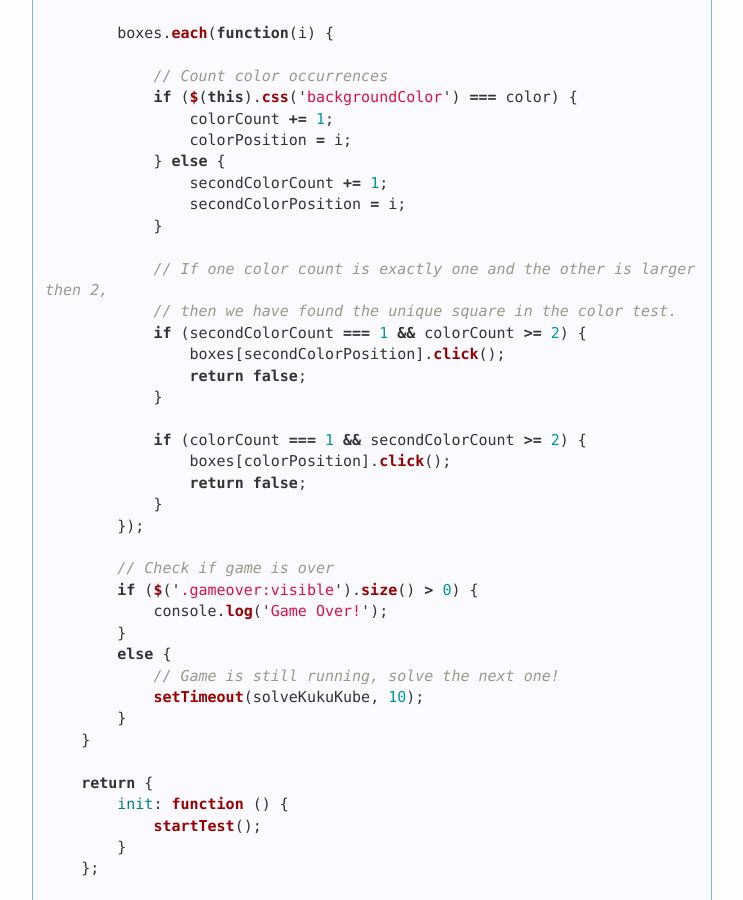
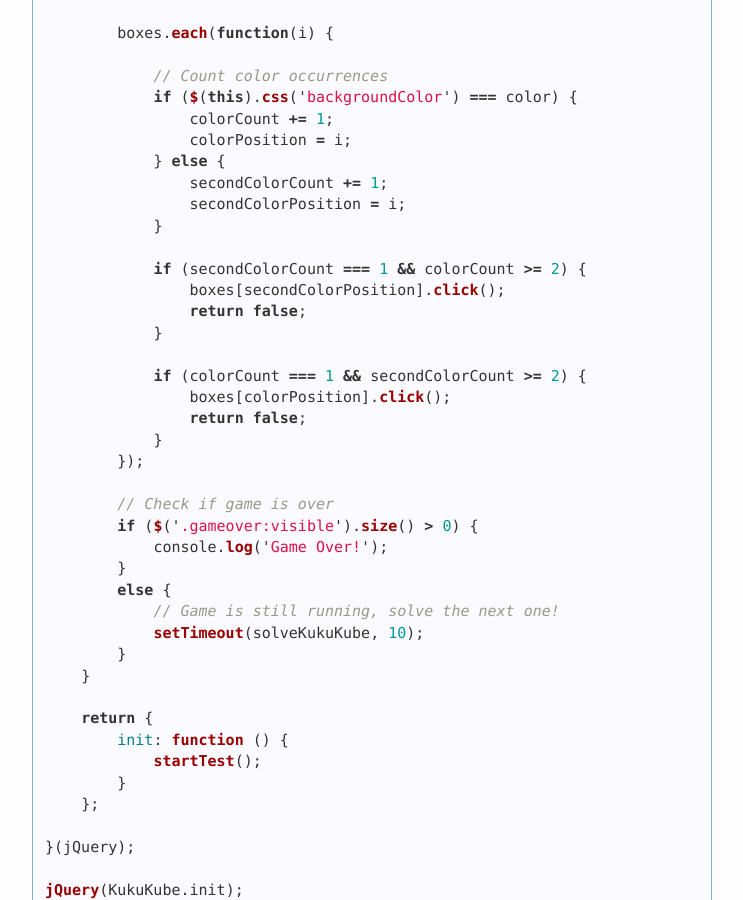
Before and after one commit to markusos/markusos.github.io, a Jekyll site: the page built from _posts/2015-04-10-automatically-solve-kuku-kube-with-javascript.markdown, in a window 1280 px wide and 900 px high, scrolled down 3112 px. Shown: the whole window, without its empty margins (268-1011 px from the left). Built offline with Jekyll 4.4.1, drawn with Linux system fonts in a browser that asks for light colours; nearby versions of some CDN libraries; comment, search, counter and statistics services are not loaded.

Commit message:
Remove some code comments

```diff
--- a/_posts/2015-04-10-automatically-solve-kuku-kube-with-javascript.markdown
+++ b/_posts/2015-04-10-automatically-solve-kuku-kube-with-javascript.markdown
@@ -76,8 +76,6 @@ var KukuKube = function ($) {
                 secondColorPosition = i;
             }
 
-            // If one color count is exactly one and the other is larger then 2,
-            // then we have found the unique square in the color test.
             if (secondColorCount === 1 && colorCount >= 2) {
                 boxes[secondColorPosition].click();
                 return false;
```
